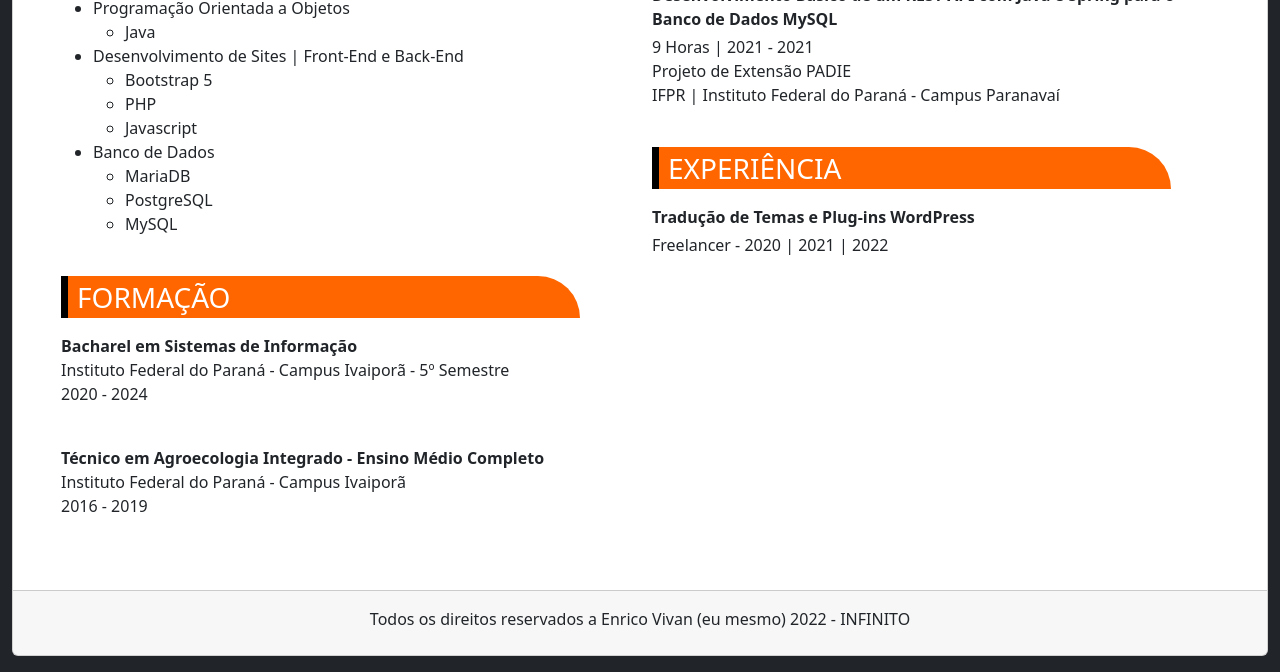
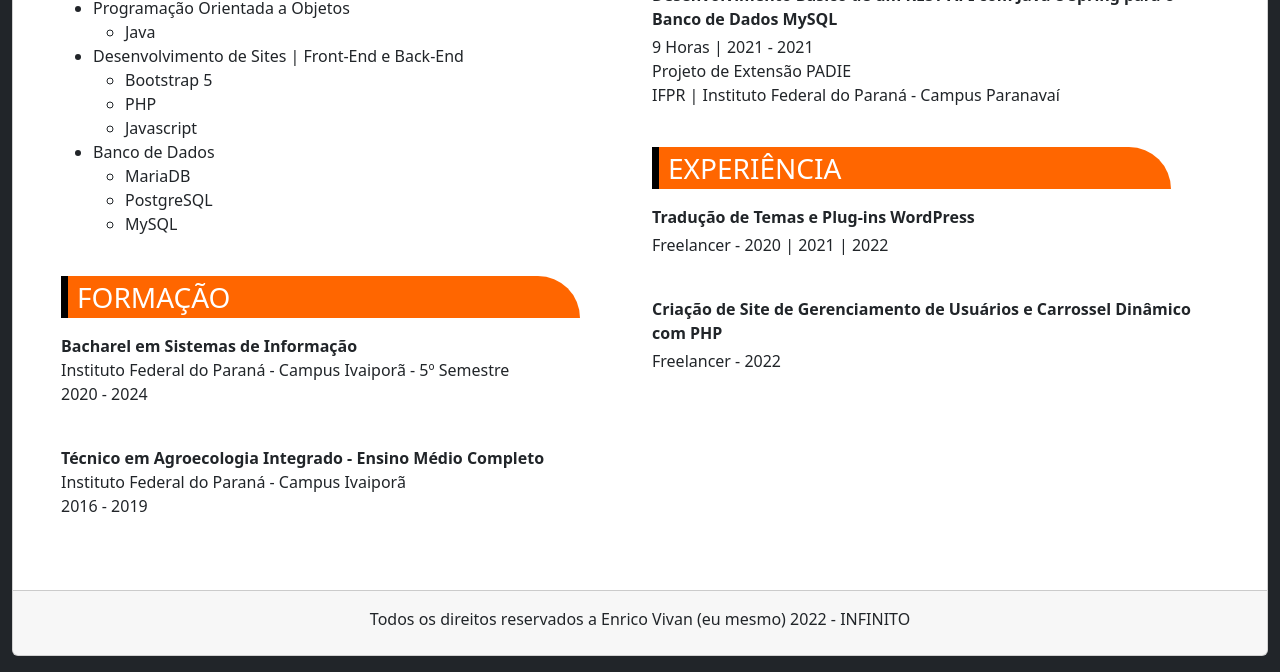
Before and after one commit to enricovivan/enricovivan.github.io, a plain HTML site: page index.html in a window 1280 px wide. Shown: the part 694-1366 px from the top of the page. Drawn offline with nearby package versions, Linux system fonts and the light colour scheme.

Commit message:
update experiences

```diff
--- a/index.html
+++ b/index.html
@@ -220,6 +220,11 @@
 
                             <br>
 
+                            <p class="text-center text-md-start fw-bold mb-1">
+                                Criação de Site de Gerenciamento de Usuários e Carrossel Dinâmico com PHP
+                            </p>
+                            <p>Freelancer - 2022</p>
+
                         </article>
                     </section>
                 </main>
```
